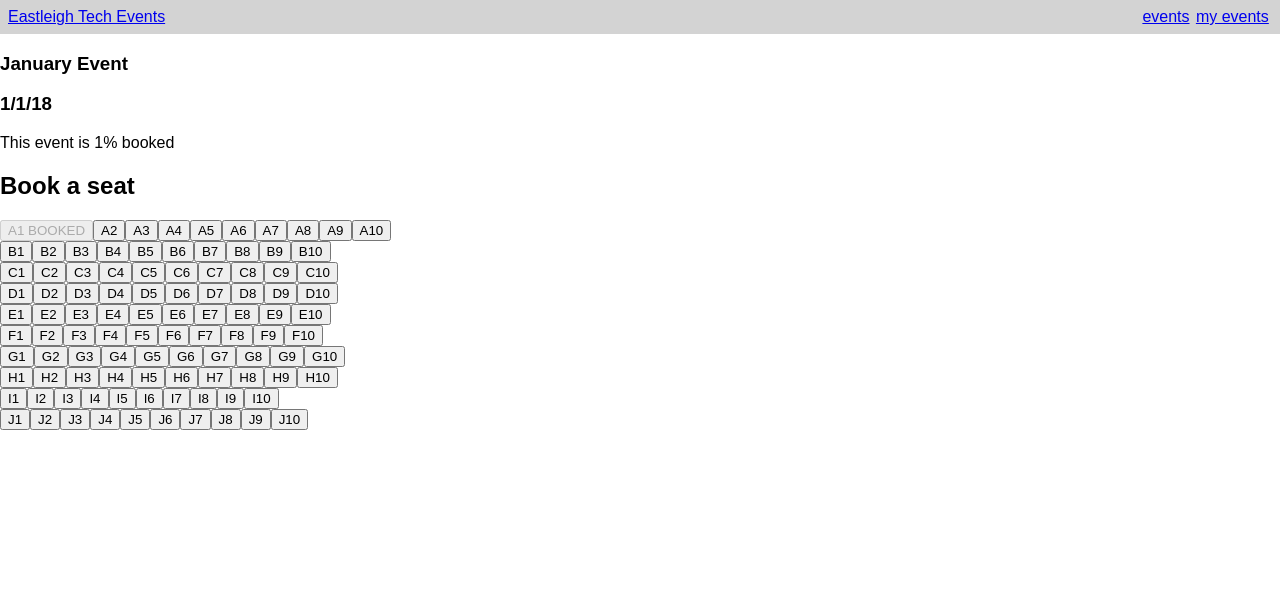
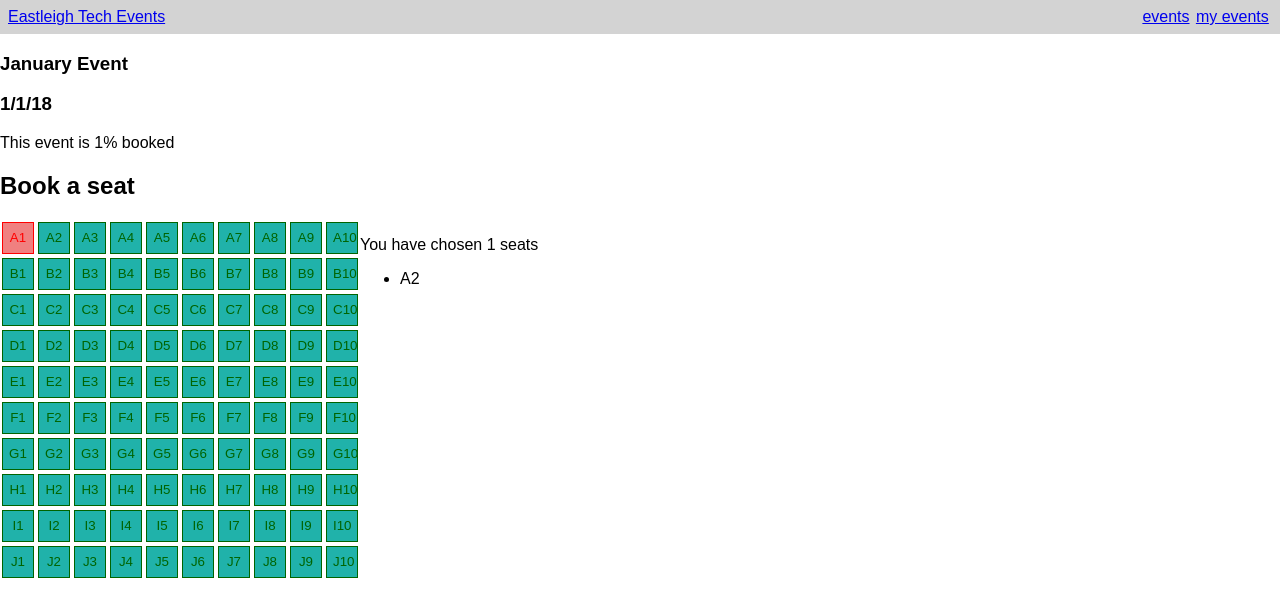
Before and after one commit to ajdaniel/booking-app, a React (Create React App) app: page /events/1 in a window 1280 px wide. Both pictures are taken after a click on the button "Available". Shown: the top 616 px of the page. Built offline with nearby package versions, Linux system fonts and the light colour scheme.

Commit message:
allow selecting of seats

```diff
--- /dev/null
+++ b/src/pages/Events/Event.css
@@ -0,0 +1,25 @@
+.seat {
+    border: 1px solid darkgreen;
+    background-color: lightseagreen;
+    color: darkgreen;
+    width: 2rem;
+    height: 2rem;
+    margin: 2px;
+    cursor: pointer;
+}
+
+.seat[disabled] {
+    background-color: lightcoral;
+    border-color: red;
+    color: red;
+    cursor: not-allowed;
+}
+
+.booking {
+    display: flex;
+    flex-direction: row;
+}
+
+.booking--info {
+    flex-grow: 1;
+}
--- a/src/pages/Events/Event.js
+++ b/src/pages/Events/Event.js
@@ -1,18 +1,30 @@
 import React, { Component } from 'react';
 import times from 'lodash/times';
 import PropTypes from 'prop-types';
+
+import './Event.css';
 
 // cheap way
 const rowLetters = ['A', 'B', 'C', 'D', 'E', 'F', 'G', 'H', 'I', 'J'];
 
 class Event extends Component {
 
+    constructor(props) {
+        super(props);
+        this.state = {
+            seatsChosen: []
+        }
+    }
+
     handleSeatBooked = (seatId) => {
-        console.log(seatId, 'clicked');
+        this.setState({
+            seatsChosen: [...this.state.seatsChosen, seatId]
+        });
     }
 
     render() {
         const { event } = this.props;
+        const { seatsChosen } = this.state;
 
         const rows = 10;
         const cols = 10;
@@ -25,6 +37,8 @@ class Event extends Component {
 
                 <h2>Book a seat</h2>
 
+                <div className="booking">
+                <div className="booking--seats">
                     { times(rows, rowNum => {
                         const rowLetter = rowLetters[rowNum];
                         const row = times(cols, colNum => {
@@ -33,13 +47,30 @@ class Event extends Component {
                             // is this efficient? depends on the API and the Reducer State I guess...
                             const isBooked = event.seatsBooked.some(booking => booking.seat === seatId);
                             return (
-                        <button key={seatId}onClick={() => this.handleSeatBooked(seatId)} disabled={isBooked}>
-                            {seatId} {isBooked && 'BOOKED'}
+                            <button
+                                className="seat"
+                                key={seatId}
+                                onClick={() => this.handleSeatBooked(seatId)}
+                                disabled={isBooked}
+                                title={isBooked ? 'Booked' : 'Available'}>
+                                {seatId}
                             </button>
                             )
                         })
                         return <div key={rowLetter}>{row}</div>;
                     }) }
+                </div>
+                { !!seatsChosen.length && (
+                    <aside className="booking--info">
+                        <p>You have chosen {seatsChosen.length} seats</p>
+                        <ul>
+                            {seatsChosen.map(seat => (
+                                <li>{seat}</li>
+                            ))}
+                        </ul>
+                    </aside>
+                )}
+                </div>
 
             </section>
         )
```
Lines whose indentation alone changed are shown as unchanged.
